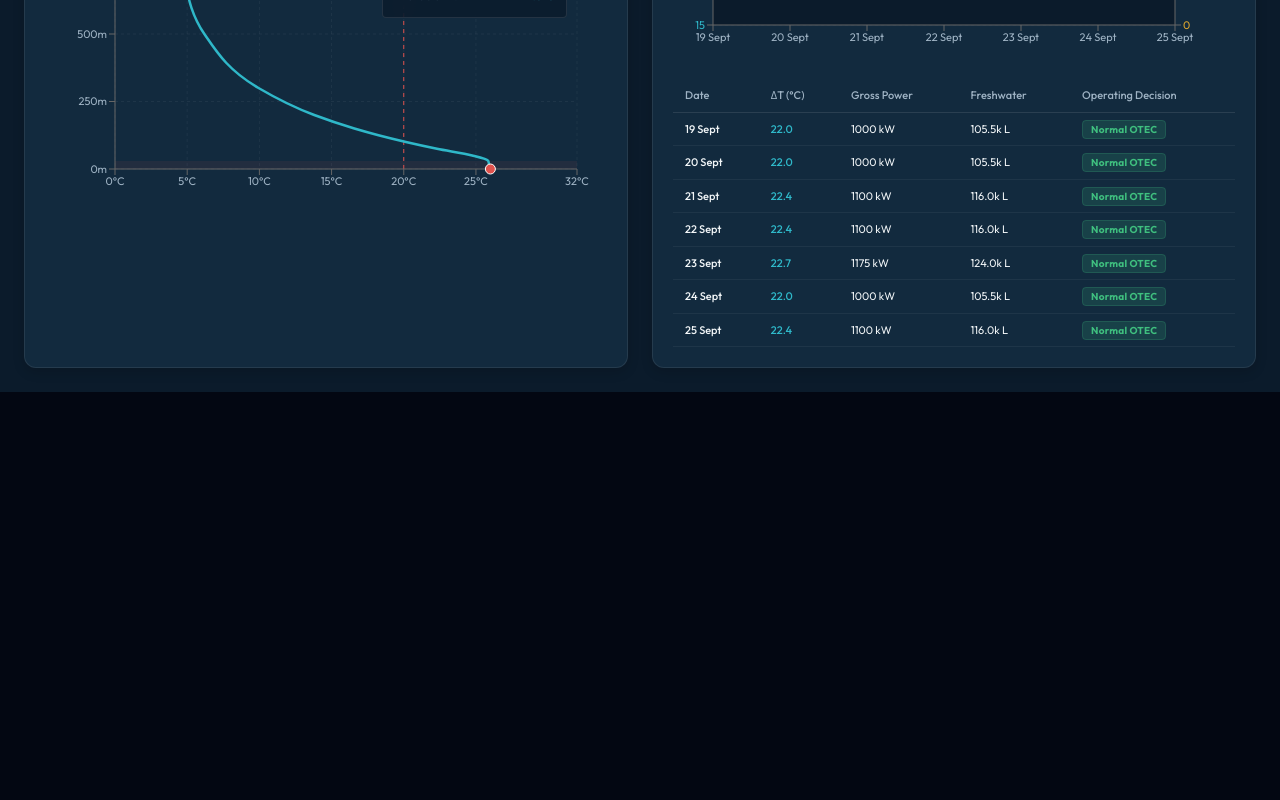
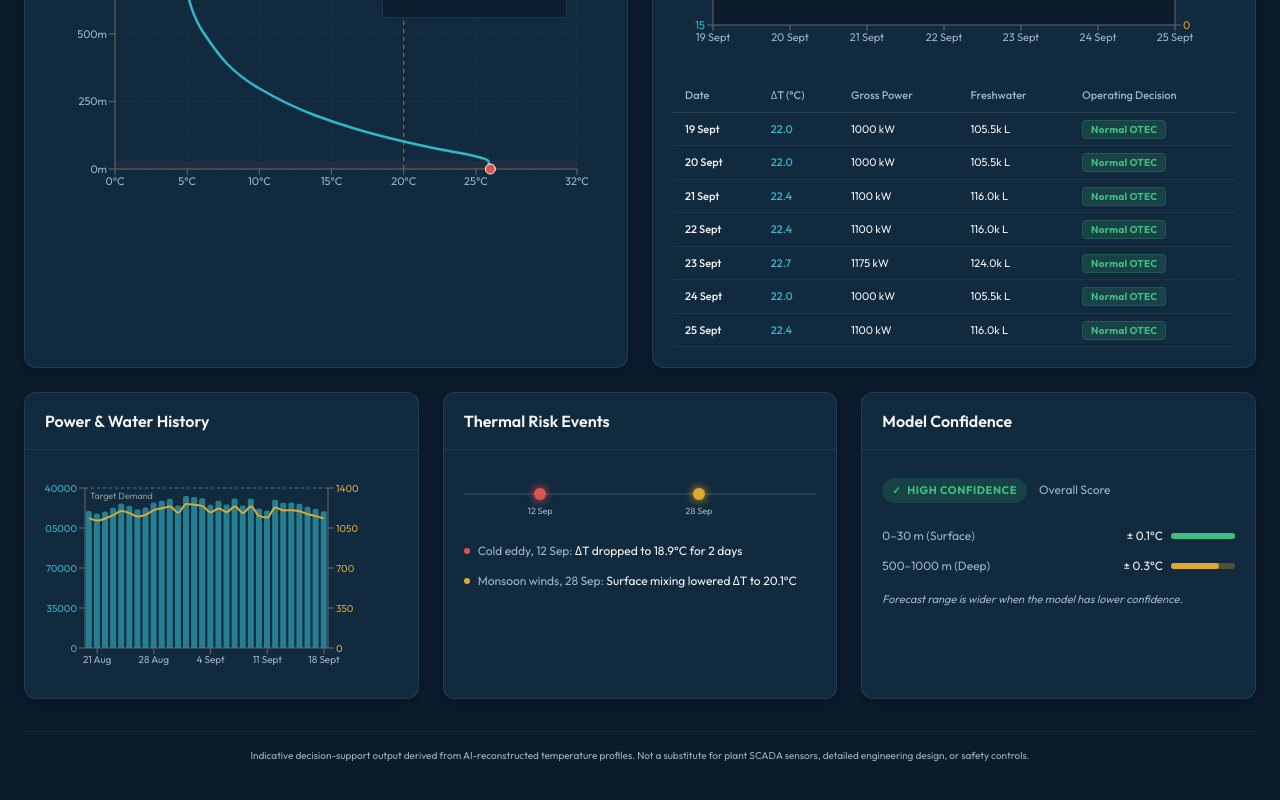
Before and after one commit to apurvaa1504/Gradient_Ascent_Prototype, a React (Vite) app: page /otec in a window 1280 px wide. Shown: the part 850-1650 px from the top of the page. Before the commit the page ends 1242 px from the top, so only its background shows below. Built offline with nearby package versions, Linux system fonts and the light colour scheme; what world-atlas would draw is missing.

Commit message:
otec: tab1 history/risk/confidence row + disclaimer — tab 1 complete

```diff
--- a/package.json
+++ b/package.json
@@ -18,6 +18,7 @@
     "react-dom": "^19.2.8",
     "react-leaflet": "^5.0.0",
     "react-router-dom": "^7.18.4",
+    "recharts": "^3.10.1",
     "topojson-client": "^3.1.0",
     "world-atlas": "^2.0.2"
   },
--- a/src/features/otec/OtecApp.jsx
+++ b/src/features/otec/OtecApp.jsx
@@ -2,10 +2,11 @@ import React, { useState, useMemo } from 'react';
 import { otecTheme } from './otec-theme';
 import { SectionCard, KpiCard, ThresholdBar, StatusBadge, InfoTooltip } from './components/SharedComponents';
 import { Activity, Download, Calendar, MapPin, Clock, Thermometer, Zap, Droplets, Map, TrendingUp, TrendingDown } from 'lucide-react';
-import { LineChart, Line, AreaChart, Area, XAxis, YAxis, CartesianGrid, ReferenceLine, ReferenceArea, Tooltip as RechartsTooltip, ResponsiveContainer, ComposedChart, ReferenceDot } from 'recharts';
+import { LineChart, Line, AreaChart, Area, XAxis, YAxis, CartesianGrid, ReferenceLine, ReferenceArea, Tooltip as RechartsTooltip, ResponsiveContainer, ComposedChart, ReferenceDot, Bar } from 'recharts';
 import { DAILY_FORECAST } from './mock-data/daily-forecast';
 import { SITES } from './mock-data/sites';
 import { DEPTH_PROFILE } from './mock-data/depth-profile';
+import { HISTORY_30DAY } from './mock-data/history-30day';
 
 export default function OtecApp() {
   const [activeTab, setActiveTab] = useState("Today's Operations");
@@ -17,6 +18,7 @@ export default function OtecApp() {
   const forecast7Days = DAILY_FORECAST[selectedSiteId];
   const todayForecast = forecast7Days[0];
   const profile = DEPTH_PROFILE[selectedSiteId][todayForecast.date];
+  const history30Day = HISTORY_30DAY[selectedSiteId];
 
   // State for Intake Depth (500, 700, 1000)
   const [intakeDepth, setIntakeDepth] = useState(1000);
@@ -464,6 +466,95 @@ export default function OtecApp() {
                   </div>
                 </SectionCard>
              </div>
+
+             {/* Bottom Three Columns */}
+             <div className="grid grid-cols-3 gap-6">
+               {/* 1. Power and Water History */}
+               <SectionCard title="Power & Water History">
+                 <div className="h-[200px] w-full mt-2">
+                   <ResponsiveContainer width="100%" height="100%">
+                     <ComposedChart data={history30Day} margin={{ top: 10, right: 10, left: -20, bottom: 0 }}>
+                       <CartesianGrid strokeDasharray="3 3" horizontal={true} vertical={false} stroke="rgba(255,255,255,0.05)" />
+                       <XAxis dataKey="date" tickFormatter={(d) => new Date(d).toLocaleDateString('en-GB', {day: 'numeric', month: 'short'})} tick={{fill: otecTheme.colors.textSecondary, fontSize: 10}} minTickGap={20} />
+                       <YAxis yAxisId="left" tick={{fill: '#2FB8C9', fontSize: 10}} />
+                       <YAxis yAxisId="right" orientation="right" tick={{fill: '#E0A82E', fontSize: 10}} />
+                       <RechartsTooltip
+                         contentStyle={{ backgroundColor: '#122A3E', border: '1px solid rgba(255,255,255,0.1)', fontSize: '11px' }}
+                         labelFormatter={(l) => new Date(l).toLocaleDateString('en-GB', {day: 'numeric', month: 'short'})}
+                       />
+                       <Bar yAxisId="left" dataKey="freshwaterL" fill="#2FB8C9" opacity={0.6} radius={[2, 2, 0, 0]} name="Freshwater (L)" />
+                       <Line yAxisId="right" type="monotone" dataKey="grossPowerKw" stroke="#E0A82E" strokeWidth={2} dot={false} name="Power (kW)" />
+                       <ReferenceLine yAxisId="left" y={140000} stroke="rgba(255,255,255,0.3)" strokeDasharray="3 3" label={{ position: 'insideTopLeft', value: 'Target Demand', fill: 'rgba(255,255,255,0.5)', fontSize: 9 }} />
+                     </ComposedChart>
+                   </ResponsiveContainer>
+                 </div>
+               </SectionCard>
+
+               {/* 2. Thermal Risk Events */}
+               <SectionCard title="Thermal Risk Events">
+                 <div className="flex flex-col h-full gap-4 mt-2">
+                   {/* Horizontal Timeline */}
+                   <div className="relative w-full h-8 flex items-center">
+                     <div className="absolute w-full h-0.5 bg-white/10 top-1/2 -translate-y-1/2"></div>
+                     {/* Timeline Markers */}
+                     <div className="absolute w-3 h-3 rounded-full bg-[#E0524D] top-1/2 -translate-y-1/2 shadow-[0_0_8px_#E0524D]" style={{ left: '20%' }}>
+                       <span className="absolute top-4 left-1/2 -translate-x-1/2 whitespace-nowrap text-[9px] text-[#9FB3C4]">12 Sep</span>
+                     </div>
+                     <div className="absolute w-3 h-3 rounded-full bg-[#E0A82E] top-1/2 -translate-y-1/2 shadow-[0_0_8px_#E0A82E]" style={{ left: '65%' }}>
+                       <span className="absolute top-4 left-1/2 -translate-x-1/2 whitespace-nowrap text-[9px] text-[#9FB3C4]">28 Sep</span>
+                     </div>
+                   </div>
+
+                   {/* Risk List */}
+                   <ul className="flex flex-col gap-3 mt-4 text-[12px]">
+                     <li className="flex items-start gap-2">
+                       <div className="w-1.5 h-1.5 rounded-full bg-[#E0524D] mt-1.5 shrink-0"></div>
+                       <span style={{ color: otecTheme.colors.textSecondary }}>Cold eddy, 12 Sep: <span style={{ color: otecTheme.colors.textMain }}>ΔT dropped to 18.9°C for 2 days</span></span>
+                     </li>
+                     <li className="flex items-start gap-2">
+                       <div className="w-1.5 h-1.5 rounded-full bg-[#E0A82E] mt-1.5 shrink-0"></div>
+                       <span style={{ color: otecTheme.colors.textSecondary }}>Monsoon winds, 28 Sep: <span style={{ color: otecTheme.colors.textMain }}>Surface mixing lowered ΔT to 20.1°C</span></span>
+                     </li>
+                   </ul>
+                 </div>
+               </SectionCard>
+
+               {/* 3. Model Confidence */}
+               <SectionCard title="Model Confidence">
+                 <div className="flex flex-col h-full gap-4 mt-2">
+                   <div className="flex items-center gap-3">
+                     <StatusBadge status="good" label="HIGH CONFIDENCE" />
+                     <span className="text-[12px]" style={{ color: otecTheme.colors.textSecondary }}>Overall Score</span>
+                   </div>
+
+                   <div className="flex flex-col gap-3 text-[12px] mt-2">
+                     <div className="flex items-center justify-between">
+                       <span style={{ color: otecTheme.colors.textSecondary }}>0–30 m (Surface)</span>
+                       <div className="flex items-center gap-2">
+                         <span className="font-mono text-[#F2F6F8]">± 0.1°C</span>
+                         <div className="w-16 h-1.5 bg-[#3FBF7F]/30 rounded-full"><div className="w-full h-full bg-[#3FBF7F] rounded-full"></div></div>
+                       </div>
+                     </div>
+                     <div className="flex items-center justify-between">
+                       <span style={{ color: otecTheme.colors.textSecondary }}>500–1000 m (Deep)</span>
+                       <div className="flex items-center gap-2">
+                         <span className="font-mono text-[#F2F6F8]">± 0.3°C</span>
+                         <div className="w-16 h-1.5 bg-[#E0A82E]/30 rounded-full"><div className="w-3/4 h-full bg-[#E0A82E] rounded-full"></div></div>
+                       </div>
+                     </div>
+                   </div>
+
+                   <div className="mt-auto text-[11px] italic" style={{ color: otecTheme.colors.textSecondary }}>
+                     Forecast range is wider when the model has lower confidence.
+                   </div>
+                 </div>
+               </SectionCard>
+             </div>
+
+             {/* Disclaimer */}
+             <div className="w-full text-center text-[10px] py-4 mt-2 border-t border-white/5 text-[#9FB3C4]">
+               Indicative decision-support output derived from AI-reconstructed temperature profiles. Not a substitute for plant SCADA sensors, detailed engineering design, or safety controls.
+             </div>
           </div>
         )}
 
```
Also changed, not shown: 1 other file (tests, documents, lock files or other folders).
